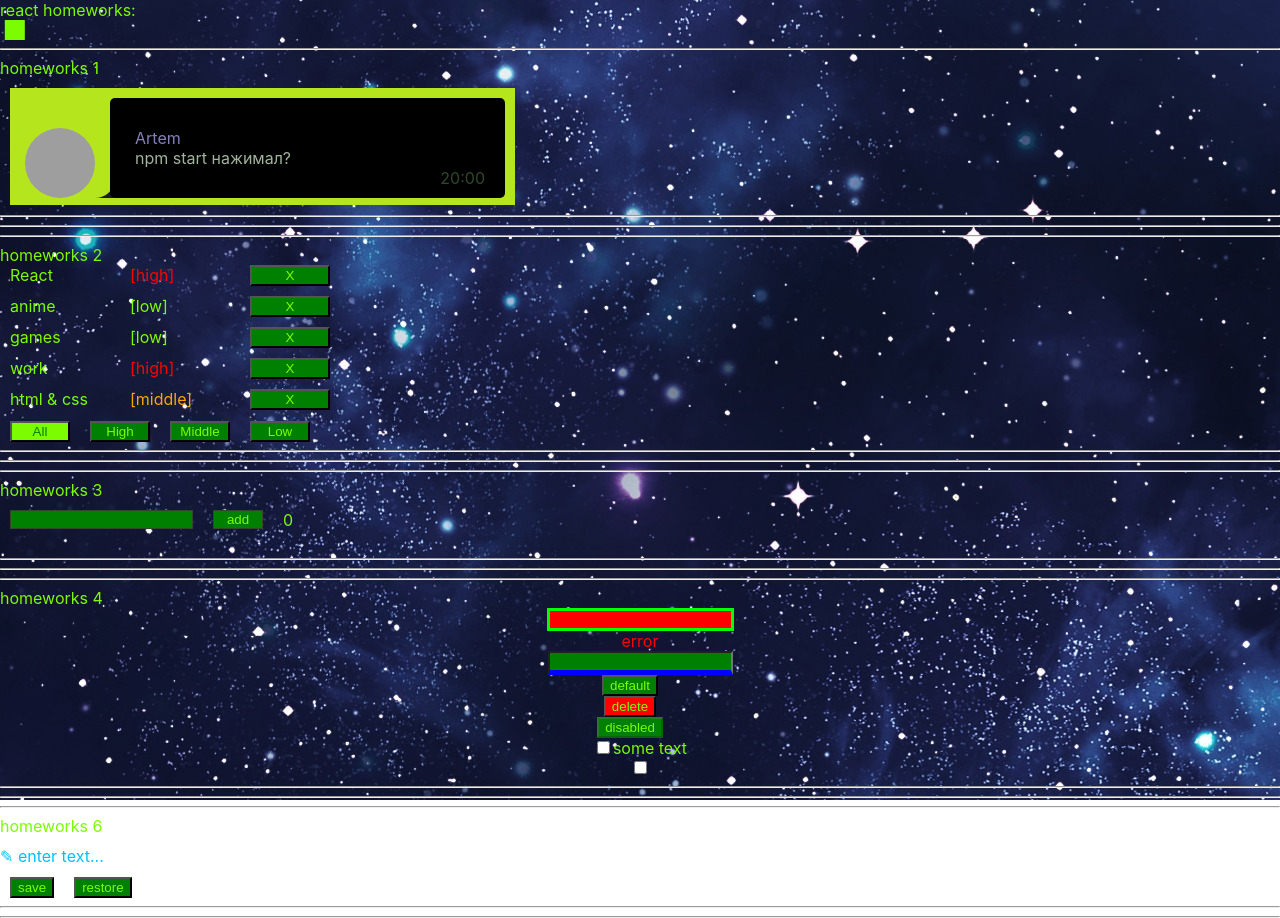
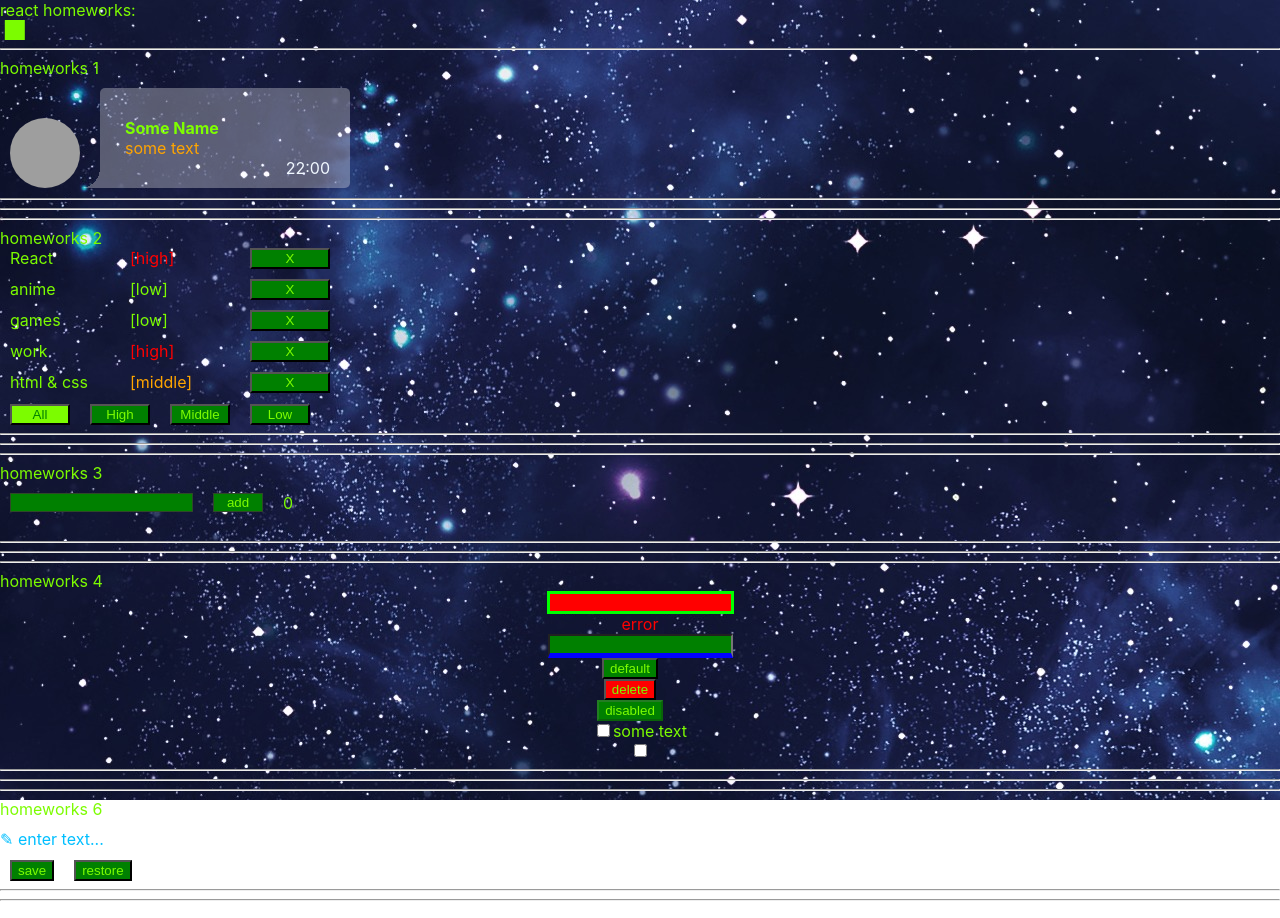
Before and after one commit to braivs/iti-homework-ignat, a React (Create React App) app: page /#/pre-junior in a window 1280 px wide. Built offline with nearby package versions, Linux system fonts and the light colour scheme; grey boxes are pictures that could not be loaded.

Commit message:
01 partial correction according to the answer

```diff
--- a/src/p2-homeworks/h1/HW1.tsx
+++ b/src/p2-homeworks/h1/HW1.tsx
@@ -3,9 +3,9 @@ import Message from './Message';
 
 const messageData = {
     avatar: 'https://sun9-74.userapi.com/Ph-WiuOtF985il9AvN9JqiCWedmHtSGSSTXrSA/ltEB2Z2-YO4.jpg',
-    name: 'Artem',
-    message: 'npm start нажимал?',
-    time: '20:00',
+    name: 'Some Name',
+    message: 'some text',
+    time: '22:00',
 }
 
 // type
@@ -18,12 +18,12 @@ function HW1() {
 
             {/*should work (должно работать)*/}
 
-            {<Message
+            <Message
                 avatar={messageData.avatar}
                 name={messageData.name}
                 message={messageData.message}
                 time={messageData.time}
-            />}
+            />
 
             <hr/>
             {/*для личного творчества, могу проверить*/}
--- a/src/p2-homeworks/h1/Message.module.scss
+++ b/src/p2-homeworks/h1/Message.module.scss
@@ -1,46 +1,45 @@
 .message {
   display: flex;
-  background: #B5E51D;
-  width: 505px;
-  height: 117px;
   margin: 10px;
-  position: relative;
+  align-items: flex-end;
+
   .avatar {
-    border-radius: 50%;
     width: 70px;
     height: 70px;
-    margin-left: 15px;
-    margin-top: 40px;
+    border-radius: 50%;
   }
-  .messageCorner {
-    position: absolute;
-    left: 85px;
-    top: 90px;
+
+  .angel {
+    width: 20px;
+    height: 20px;
+    background: radial-gradient(circle at 0 0, rgba(0, 0, 0, 0) 20px, rgba(255, 255, 255, 0.3) 0);
   }
-  .messageBody {
+
+  .content {
     display: flex;
     position: relative;
     padding-left: 25px;
     align-items: center;
-    margin-top: 10px;
-    margin-left: 15px;
-    background-color: black;
-    width: 395px;
+    background-color: rgba(255, 255, 255, 0.3);
+    width: 250px;
     height: 100px;
-    border-radius: 5px;
-    .messageName {
-      color: #8582B8;
+    border-radius: 5px 5px 5px 0;
+
+    .name {
+      color: chartreuse;
+      font-weight: bold;
     }
-    .messageText {
-      color: #A0B49C;
+
+    .text {
+      color: orange;
     }
-    .messageTime {
+
+    .time {
       position: absolute;
-      color: #2F4829;
+      color: aliceblue;
       bottom: 10px;
       right: 20px;
+      justify-content: flex-end;
     }
   }
-
-
 }
--- a/src/p2-homeworks/h1/Message.tsx
+++ b/src/p2-homeworks/h1/Message.tsx
@@ -12,15 +12,15 @@ function Message(props: messageDataType) {
   return (
     <div className={s.message}>
       <img src={props.avatar} alt="" className={s.avatar}/>
-      <svg className={s.messageCorner} xmlns="http://www.w3.org/2000/svg">
-        <path fill="#1A1C27" d="M 0 20 A 20 20, 0, 0, 0, 20 0 L 20 20 Z"></path>
-      </svg>
-      <div className={s.messageBody}>
+
+      <div className={s.angel}></div>
+
+      <div className={s.content}>
         <div className={s.leftPart}>
-          <div className={s.messageName}>{props.name}</div>
-          <div className={s.messageText}>{props.message}</div>
+          <div className={s.name}>{props.name}</div>
+          <div className={s.text}>{props.message}</div>
         </div>
-        <div className={s.messageTime}>{props.time}</div>
+        <div className={s.time}>{props.time}</div>
 
       </div>
     </div>
```
